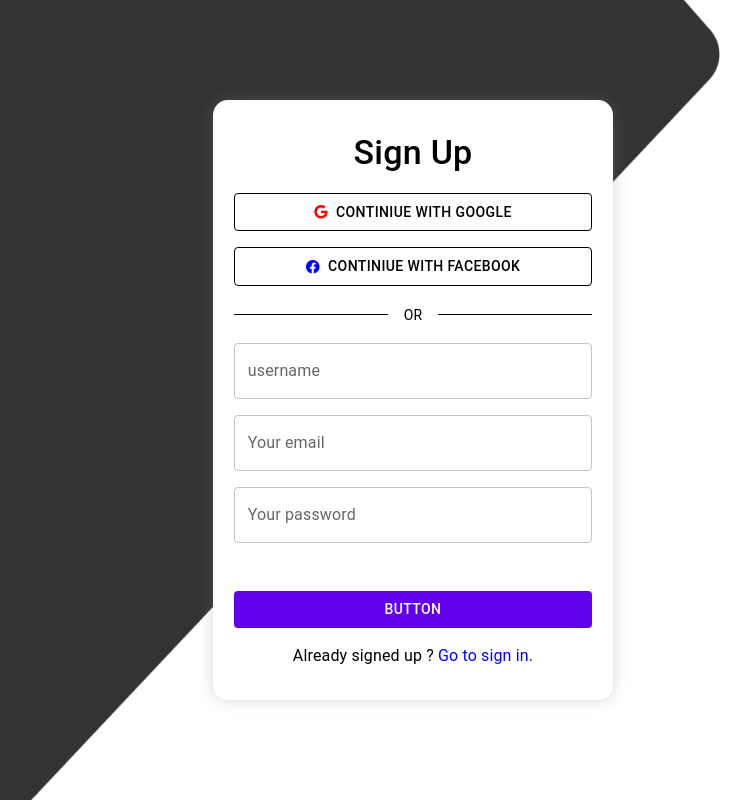
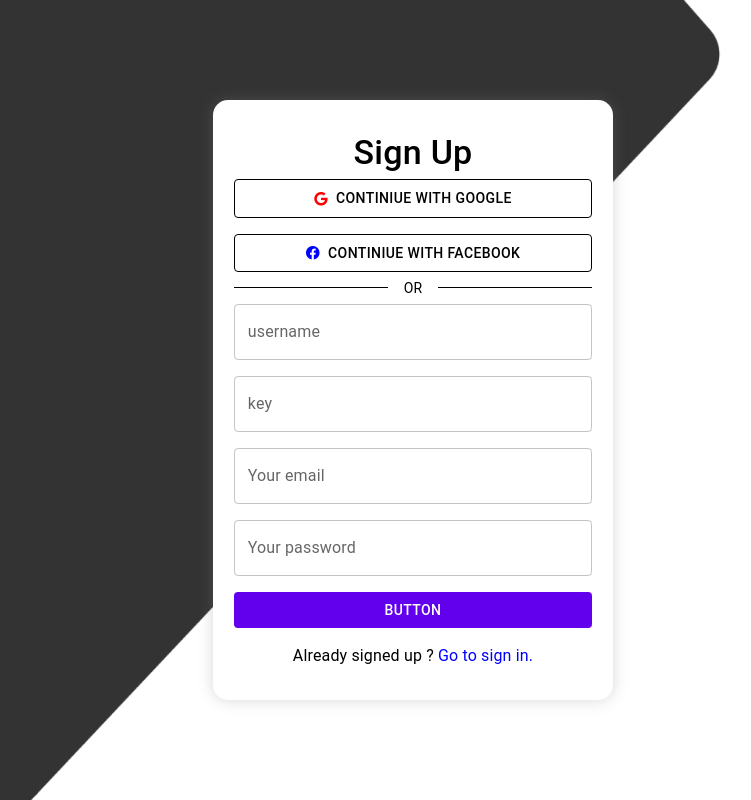
Before and after one commit to TimurRahkmatov/book-cart, a React (Vite) app: page /register in a window 1280 px wide. Shown: the whole page, without its empty margins (227-978 px from the left). Built offline with nearby package versions, Linux system fonts and the light colour scheme.

Commit message:
added register api

```diff
--- /dev/null
+++ b/src/Api/user.api.js
@@ -0,0 +1,7 @@
+import axios from "axios";
+
+export const BASE_URL = "https://0001.uz"
+
+export const auth_api = {
+    register: (body) => axios.post(BASE_URL + "/signup" , body)
+}
--- a/src/Components/Modal/CreateBooModal/BookModal.jsx
+++ b/src/Components/Modal/CreateBooModal/BookModal.jsx
@@ -88,9 +88,8 @@ const BookModal = ({ open, setOpen }) => {
               </FormLabel>
               <TextField
                 placeholder="Enter your author"
-
                 id="author"
-                sx={{ width: "100%" , marginTop: "0.3rem" }}
+                sx={{ width: "100%", marginTop: "0.3rem" }}
                 variant="outlined"
                 inputProps={{
                   style: {
@@ -105,9 +104,8 @@ const BookModal = ({ open, setOpen }) => {
               </FormLabel>
               <TextField
                 placeholder="Enter your cover"
-
                 id="cover"
-                sx={{ width: "100%" , marginTop: "0.3rem"}}
+                sx={{ width: "100%", marginTop: "0.3rem" }}
                 variant="outlined"
                 inputProps={{
                   style: {
@@ -122,9 +120,8 @@ const BookModal = ({ open, setOpen }) => {
               </FormLabel>
               <TextField
                 placeholder="Enter your published"
-
                 id="Published"
-                sx={{ width: "100%" , marginTop: "0.3rem" }}
+                sx={{ width: "100%", marginTop: "0.3rem" }}
                 variant="outlined"
                 inputProps={{
                   style: {
@@ -139,9 +136,8 @@ const BookModal = ({ open, setOpen }) => {
               </FormLabel>
               <TextField
                 placeholder="Enter your pages"
-
                 id="pages"
-                sx={{ width: "100%" , marginTop: "0.3rem" }}
+                sx={{ width: "100%", marginTop: "0.3rem" }}
                 variant="outlined"
                 inputProps={{
                   style: {
@@ -150,18 +146,29 @@ const BookModal = ({ open, setOpen }) => {
                 }}
               />
             </Box>
-            <Box sx={{display: "flex" , justifyContent: "space-between" , alignItems: "center" , gap: "1rem"}}>
+            <Box
+              sx={{
+                display: "flex",
+                justifyContent: "space-between",
+                alignItems: "center",
+                gap: "1rem",
+              }}
+            >
               <Button
+                onClick={() => setOpen(false)}
                 sx={{
                   width: "100%",
                   color: "#fff",
                   border: "2px solid #6200EE",
                   color: "#6200EE",
                   marginTop: "2rem",
+                  textTransform: "none",
+
                   ":hover": {
                     backgroundColor: "#6200EE",
                     color: "#fff",
-                    border: "2px solid #6200EE"
+                    border: "2px solid #6200EE",
+                    textTransform: "none",
                   },
                 }}
                 type="submit"
@@ -174,10 +181,13 @@ const BookModal = ({ open, setOpen }) => {
                   color: "#fff",
                   backgroundColor: "#6200EE",
                   marginTop: "2rem",
+                  textTransform: "none",
+
                   ":hover": {
                     backgroundColor: "#fff",
                     color: "#6200EE",
-                    border: "2px solid #6200EE"
+                    border: "2px solid #6200EE",
+                    textTransform: "none",
                   },
                 }}
                 type="submit"
--- a/src/Pages/Home/Home.jsx
+++ b/src/Pages/Home/Home.jsx
@@ -56,14 +56,18 @@ const Home = () => {
               sx={{
                 backgroundColor: "#6200EE",
                 color: "#fff",
+                textTransform: 'none',
+
+
                 ":hover": {
                   backgroundColor: "#fff",
                   color: "#6200EE",
+                  textTransform: 'none',
                   border: "1px solid #6200EE",
                 },
               }}
             >
-              + Create book
+              + Create a book
             </Button>
           </Box>
         </Box>
--- a/src/Pages/Login/Login.jsx
+++ b/src/Pages/Login/Login.jsx
@@ -130,10 +130,11 @@ const Login = () => {
                   width: "100%",
                   color: "#fff",
                   backgroundColor: "#6200EE",
+                  border: "1px solid #6200EE ",
                   marginTop: "2rem",
                   ":hover": {
                     backgroundColor: "#fff",
-                    color: "#6200EE"
+                    color: "#6200EE",
                   }
                 }}
                 type="submit"
--- a/src/Pages/Register/Register.jsx
+++ b/src/Pages/Register/Register.jsx
@@ -1,17 +1,43 @@
-import React from 'react'
+import React, { useState } from "react";
 import {
   Box,
   Button,
   Container,
   FormControl,
-  FormHelperText,
-  Input,
-  InputLabel,
   TextField,
   Typography,
 } from "@mui/material";
-import { Link } from "react-router-dom";
+import { Link, useNavigate } from "react-router-dom";
+import { PrivateToken } from "../../constains/PrivateToken";
+import { auth_api } from "../../Api/user.api";
+import { toast } from "react-toastify";
 const Register = () => {
+  const navigate = useNavigate();
+  const [values, setValues] = useState({
+    name: "",
+    email: "",
+    key: "",
+    secret: "",
+  });
+
+  function handleInputChange(e) {
+    setValues((v) => ({ ...v, [e.target.name]: e.target.value }));
+  }
+
+  const handleSubmitRegister = async (e) => {
+    e.preventDefault();
+    try {
+      const { data } = await auth_api.register(values);
+      if (data?.isOk === true) {
+        toast("Success registered", { type: "success" });
+        localStorage.setItem(PrivateToken , data?.data?.key);
+        navigate("/");
+      }
+    } catch (error) {
+      toast(error?.response?.data?.message, { type: "warning" });
+    }
+  };
+
   return (
     <Box>
       <Container>
@@ -92,6 +118,8 @@ const Register = () => {
             ></Box>
           </Box>
           <FormControl
+            onSubmit={handleSubmitRegister}
+            component="form"
             sx={{
               width: "100%",
               display: "flex",
@@ -101,16 +129,33 @@ const Register = () => {
             }}
           >
             <TextField
+              onChange={handleInputChange}
+              value={values.name}
+              name="name"
               id="outlined-basic"
               label="username"
               variant="outlined"
             />
             <TextField
+              onChange={handleInputChange}
+              value={values.key}
+              name="key"
+              id="outlined-basic"
+              label="key"
+              variant="outlined"
+            />
+            <TextField
+              onChange={handleInputChange}
+              name="email"
+              value={values.email}
               id="email"
               label="Your email"
               variant="outlined"
             />
             <TextField
+              onChange={handleInputChange}
+              name="secret"
+              value={values.password}
               id="password"
               label="Your password"
               variant="outlined"
@@ -121,7 +166,11 @@ const Register = () => {
                 width: "100%",
                 color: "#fff",
                 backgroundColor: "#6200EE",
-                marginTop: "2rem",
+                ":hover": {
+                  backgroundColor: "#fff",
+                  color: "#6200EE",
+                  border: "2px solid #6200EE",
+                },
               }}
               type="submit"
             >
@@ -135,7 +184,7 @@ const Register = () => {
         </Box>
       </Container>
     </Box>
-  )
-}
+  );
+};
 
-export default Register
+export default Register;
```
Lines whose indentation alone changed are shown as unchanged.
